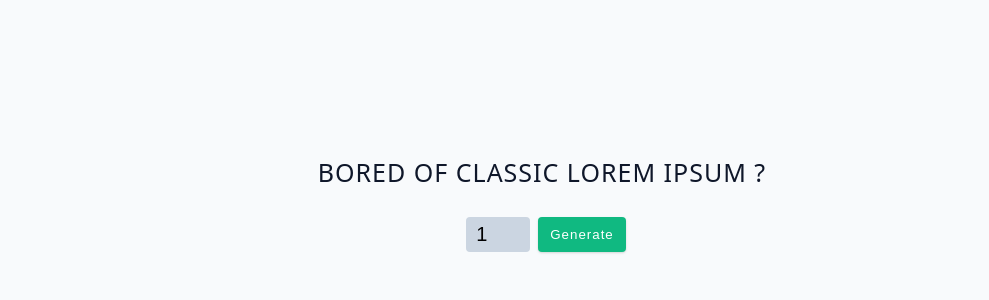
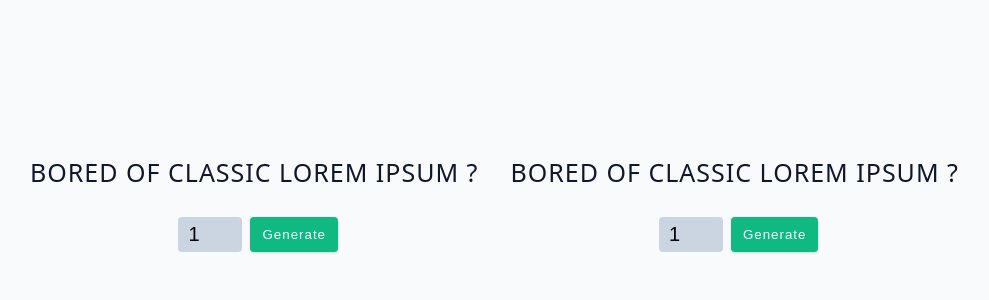
Before and after one commit to zayzou/Lorem-Pics, a React (Vite) app: page / in a window 1280 px wide. Shown: the top 300 px of the page, without its empty margins (98-1087 px from the left). Built offline with nearby package versions, Linux system fonts and the light colour scheme.

Commit message:
update index.css

```diff
--- a/src/App.jsx
+++ b/src/App.jsx
@@ -19,7 +19,8 @@ const App = () => {
     alert("copied to clipboard");
   };
   return (
-    <section className="section-center">
+   <div className="section-center" >
+     <section >
       <h4>Bored of classic lorem ipsum ? </h4>
       <form className="lorem-form" onSubmit={handleSubmit}>
         <label htmlFor="amount"></label>
@@ -44,6 +45,32 @@ const App = () => {
         })}
       </article>
     </section>
+    <section >
+      <h4>Bored of classic lorem ipsum ? </h4>
+      <form className="lorem-form" onSubmit={handleSubmit}>
+        <label htmlFor="amount"></label>
+        <input
+          type="number"
+          name="amount"
+          id="amount"
+          className=""
+          value={count}
+          step="1"
+          min="1"
+          max="8"
+          onChange={handleChange}
+        />
+        <button type="submit" className="btn">
+          Generate
+        </button>
+      </form>
+      <article className="lorem-text" onClick={handleClick}>
+        {text.map((paragraph) => {
+          return <p key={nanoid()}>{paragraph}</p>;
+        })}
+      </article>
+    </section>
+   </div>
   );
 };
 export default App;
--- a/src/index.css
+++ b/src/index.css
@@ -66,8 +66,8 @@ html {
 
 body {
   background: var(--backgroundColor);
-  font-family: system-ui, -apple-system, BlinkMacSystemFont, 'Segoe UI', Roboto,
-    Oxygen, Ubuntu, Cantarell, 'Open Sans', 'Helvetica Neue', sans-serif;
+  font-family: system-ui, -apple-system, BlinkMacSystemFont, "Segoe UI", Roboto,
+    Oxygen, Ubuntu, Cantarell, "Open Sans", "Helvetica Neue", sans-serif;
   font-weight: 400;
   line-height: 1;
   color: var(--textColor);
@@ -253,9 +253,12 @@ ul {
   margin-top: 1rem;
 }
 /* ============= PROJECT CSS =============== */
+
 .section-center {
+  display: flex;
+  gap: 2rem;
   width: 80vw;
-  max-width: 40rem;
+  max-width: 80rem;
   margin: 10rem auto;
 }
 .section-center h4 {
@@ -294,16 +297,17 @@ ul {
   margin-bottom: 2rem;
 }
 
-
 /* by Zayzou */
 
-.lorem-text{
+.lorem-text {
   padding: 1rem;
   cursor: pointer;
   transition: background-color 0.3s, color 0.3s;
 }
 
 .lorem-text:hover {
-  background-color: var(--primary-100); /* Change to your desired hover background color */
-  color:  var(--grey-900); /* Change to your desired hover text color */
+  background-color: var(
+    --primary-100
+  ); /* Change to your desired hover background color */
+  color: var(--grey-900); /* Change to your desired hover text color */
 }
```
